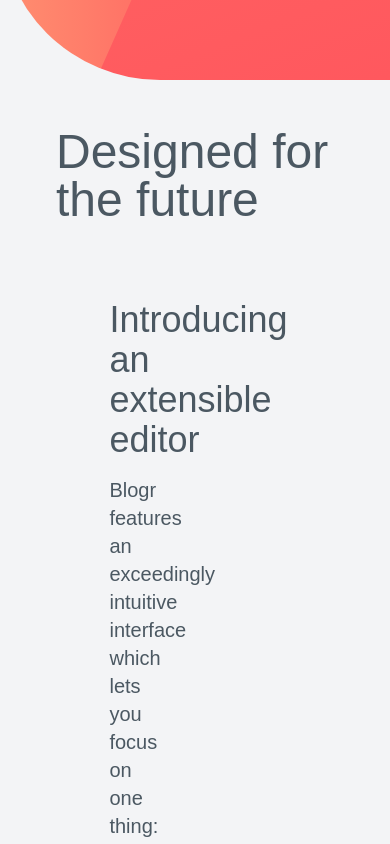
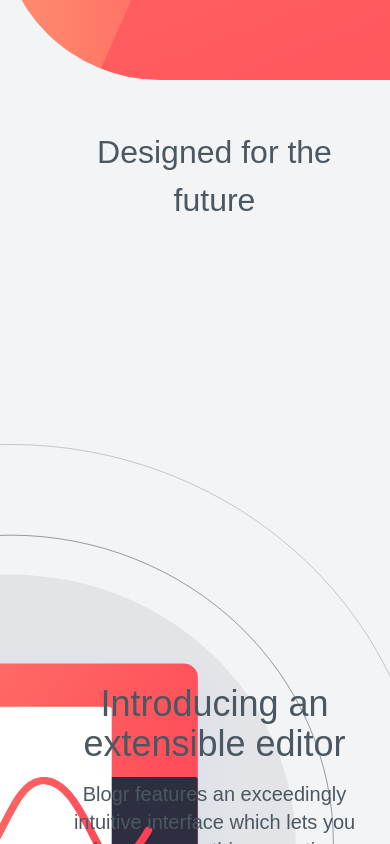
Before and after one commit to Blanco237/Tailwind, a React (Create React App) app in the folder tailwind-react/: page / in a window 390 px wide. Shown: the part 720-1564 px from the top of the page. Built offline with nearby package versions, Linux system fonts and the light colour scheme.

Commit message:
Added responsivity to section two

```diff
--- a/tailwind-react/src/components/SectionTwo.jsx
+++ b/tailwind-react/src/components/SectionTwo.jsx
@@ -17,9 +17,9 @@
   return (
     <section className="px-14 py-12 bg-svg2 min-h-[800px]">
       <div className="flex flex-col gap-4 justify-center items-center">
-        <h2 className="text-gray-dark text-5xl font-medium">Designed for the future</h2>
+        <h2 className="text-gray-dark md:text-5xl text-[2rem] font-medium text-center">Designed for the future</h2>
         <div className="content flex flex-row justify-start items-center mt-[2rem]">
-          <section className="w-[50%] flex flex-col gap-24 px-32 py-7">
+          <section className="md:w-[50%] w-full flex flex-col gap-24 md:px-32 py-7 px-4 mt-96 md:mt-0 text-center md:text-left">
             {data.map((item, index) => (
                 <Article key={index} title={item.title} body={item.body} color='gray-dark' />
             ))}
```
